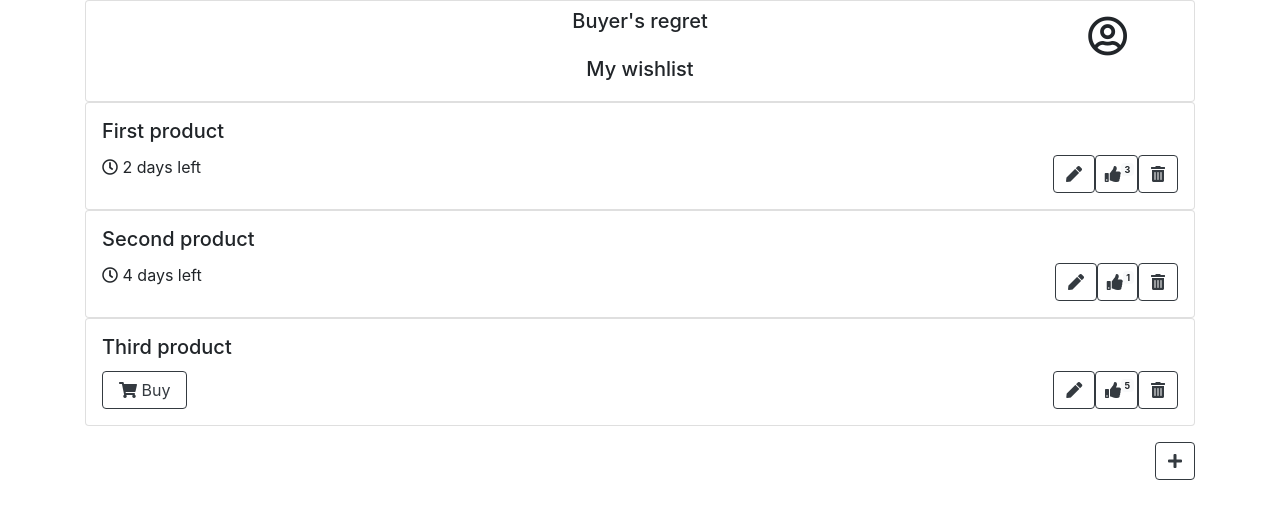
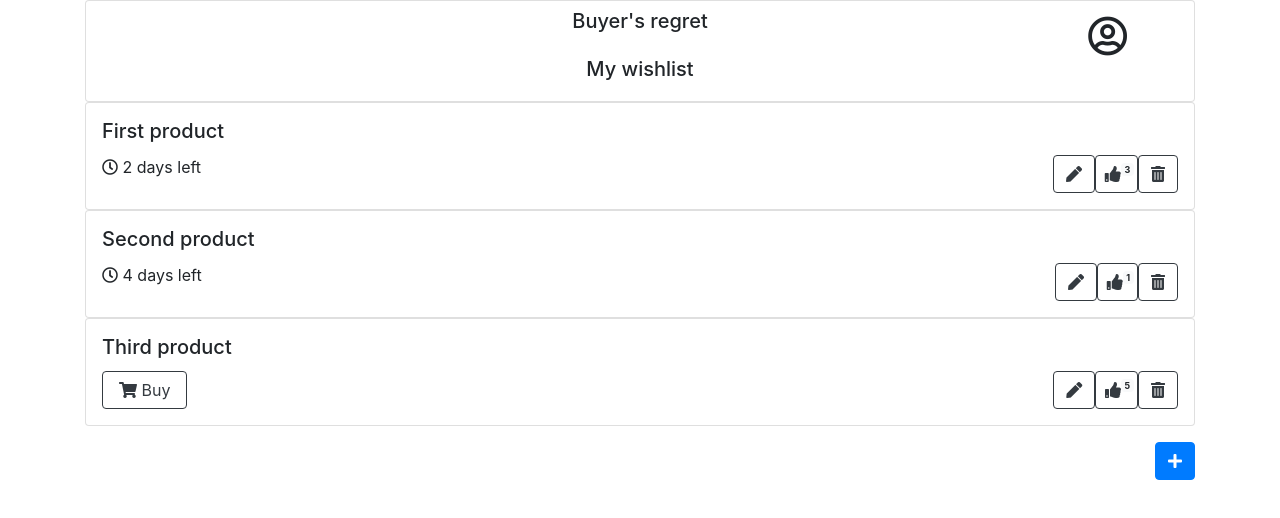
Before and after one commit to agiledev3/buyers-remorse-app, a React (Create React App) app: page / in a window 1280 px wide. Shown: the top 518 px of the page. Built offline with nearby package versions, Linux system fonts and the light colour scheme.

Commit message:
feat: make add new product a primary button

```diff
--- a/src/Components/Home/ProductList.js
+++ b/src/Components/Home/ProductList.js
@@ -26,7 +26,7 @@ function ProductList(props) {
             {props.allProducts.map((product) => (
                 <ListItem key={product.id} product={product}/>
             ))}
-            <Button variant="outline-dark" className="float-right my-3"><i className="fas fa-plus" ></i></Button>
+            <Button variant="primary" className="float-right my-3"><i className="fas fa-plus" ></i></Button>
         </div>
     )
 }
```
